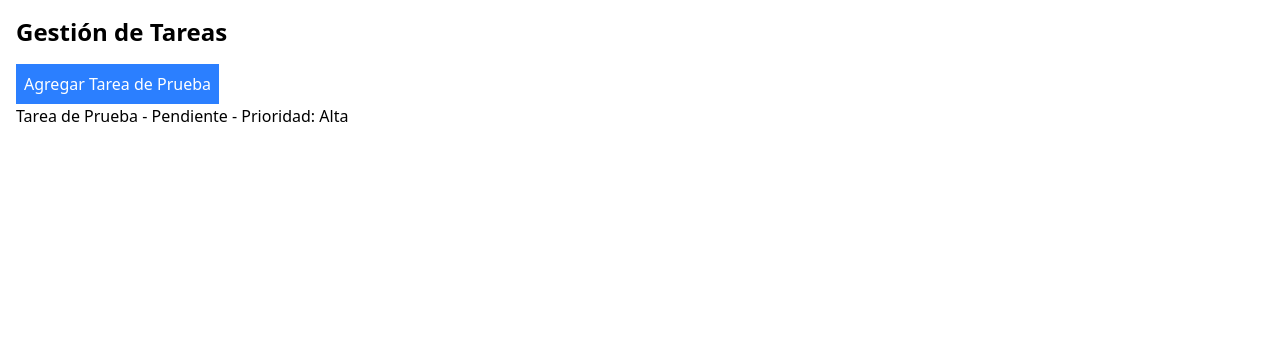
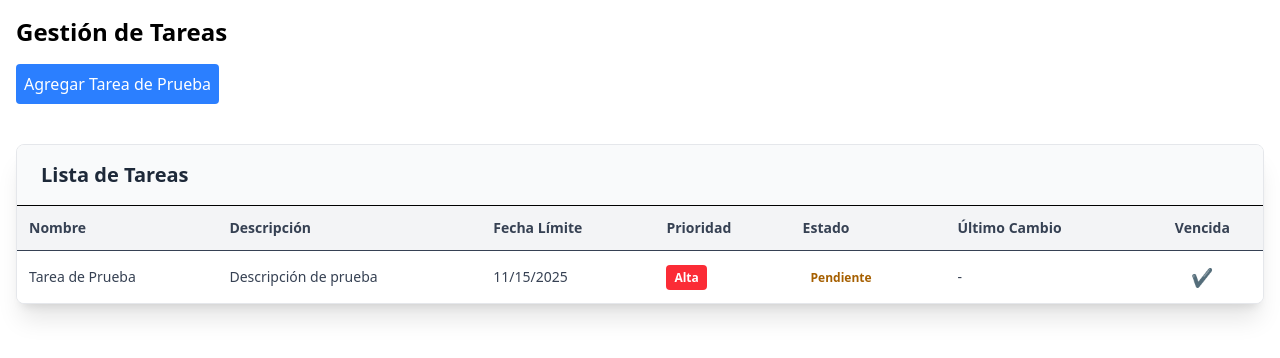
Before and after one commit to JasonHN06/G3-GestionDeTareas-T50, a React (Vite) app: page / in a window 1280 px wide. Both pictures are taken after a click on the button "Agregar Tarea de Prueba". Shown: the top 358 px of the page. Built offline with nearby package versions, Linux system fonts and the light colour scheme.

Commit message:
UI lista de tareas: implementación completa, estilos y soporte de campo 'vencida'

```diff
--- a/src/App.tsx
+++ b/src/App.tsx
@@ -1,15 +1,16 @@
 import { useTasks } from "./hooks/useTask";
 import { ordenarTareasPorFechaYPrioridad, marcarTareasVencidas } from "./utils/TaskLogic";
+import TaskList from "./components/TaskList";
 
 function App() {
   const { tasks, addTask } = useTasks();
 
   const handleAddTestTask = () => {
     addTask({
-      nombre: 'Tarea de Prueba',
-      descripcion: 'Descripción de prueba',
-      fechaLimite: new Date('2025-11-15'),
-      prioridad: 'Alta',
+      nombre: "Tarea de Prueba",
+      descripcion: "Descripción de prueba",
+      fechaLimite: new Date("2025-11-15"),
+      prioridad: "Alta",
     });
   };
 
@@ -19,19 +20,16 @@ function App() {
   return (
     <div className="p-4">
       <h1 className="text-2xl font-bold">Gestión de Tareas</h1>
-      <button onClick={handleAddTestTask} className="bg-blue-500 text-white p-2 mt-4">
+
+      <button
+        onClick={handleAddTestTask}
+        className="bg-blue-500 text-white p-2 mt-4 rounded"
+      >
         Agregar Tarea de Prueba
       </button>
-      <ul>
-        {tareasParaMostrar.map((task) => (
-          <li key={task.id} className={task.vencida ? "bg-red-200" : ""}>
-            {task.nombre} - {task.estado} - Prioridad: {task.prioridad}
-            {task.vencida && task.estado === "Pendiente" && (
-              <span className="text-red-700 font-bold ml-2">Pendiente Vencida</span>
-            )}
-          </li>
-        ))}
-      </ul>
+
+      {/* AQUÍ VA TU COMPONENTE PROFESIONAL */}
+      <TaskList tasks={tareasParaMostrar} />
     </div>
   );
 }
--- /dev/null
+++ b/src/components/TaskList.tsx
@@ -0,0 +1,100 @@
+import type { Task } from "../types/task";
+
+interface Props {
+  tasks: Task[];
+}
+
+export default function TaskList({ tasks }: Props) {
+  return (
+    <div className="mt-10">
+      <div className="bg-white shadow-xl rounded-lg border border-gray-200 overflow-hidden">
+
+        {/* Encabezado */}
+        <div className="px-6 py-4 border-b bg-gray-50">
+          <h2 className="text-xl font-semibold text-gray-800">
+            Lista de Tareas
+          </h2>
+        </div>
+
+        {/* Tabla */}
+        <div className="overflow-x-auto">
+          <table className="min-w-full text-sm text-gray-700">
+            <thead className="bg-gray-100 text-gray-700">
+              <tr>
+                <th className="p-3 text-left font-semibold">Nombre</th>
+                <th className="p-3 text-left font-semibold">Descripción</th>
+                <th className="p-3 text-left font-semibold">Fecha Límite</th>
+                <th className="p-3 text-left font-semibold">Prioridad</th>
+                <th className="p-3 text-left font-semibold">Estado</th>
+                <th className="p-3 text-left font-semibold">Último Cambio</th>
+                <th className="p-3 text-center font-semibold">Vencida</th>
+              </tr>
+            </thead>
+
+            <tbody>
+              {tasks.map((task, index) => {
+                const isVencida = task.vencida && task.estado === "Pendiente";
+
+                return (
+                  <tr
+                    key={task.id}
+                    className={`border-t transition ${
+                      isVencida
+                        ? "bg-red-100"
+                        : index % 2 === 0
+                        ? "bg-white"
+                        : "bg-gray-50"
+                    } hover:bg-gray-100`}
+                  >
+                    <td className="p-3">{task.nombre}</td>
+                    <td className="p-3">{task.descripcion}</td>
+                    <td className="p-3">
+                      {new Date(task.fechaLimite).toLocaleDateString()}
+                    </td>
+
+                    <td className="p-3">
+                      <span
+                        className={`px-2 py-1 rounded text-white text-xs font-bold ${
+                          task.prioridad === "Alta"
+                            ? "bg-red-500"
+                            : task.prioridad === "Media"
+                            ? "bg-yellow-500"
+                            : "bg-green-600"
+                        }`}
+                      >
+                        {task.prioridad}
+                      </span>
+                    </td>
+
+                    <td className="p-3 font-medium">
+                      {task.estado === "Pendiente" ? (
+                        <span className="text-yellow-700 px-2 py-1 rounded text-xs font-bold">
+                          Pendiente
+                        </span>
+                      ) : (
+                        <span className="text-green-700 px-2 py-1 rounded text-xs font-bold">
+                          Completada
+                        </span>
+                      )}
+                    </td>
+
+                    <td className="p-3">
+                      {task.fechaUltimoCambio
+                        ? new Date(task.fechaUltimoCambio).toLocaleString()
+                        : "-"}
+                    </td>
+
+                    <td className="p-3 text-center font-bold text-lg">
+                      {isVencida ? "⚠️" : "✔️"}
+                    </td>
+                  </tr>
+                );
+              })}
+            </tbody>
+          </table>
+        </div>
+
+      </div>
+    </div>
+  );
+}
--- a/src/types/task.ts
+++ b/src/types/task.ts
@@ -1,9 +1,10 @@
 export interface Task {
-    id: string;
-    nombre: string;
-    descripcion: string;
-    fechaLimite: Date;
-    estado: 'Pendiente' | 'Completada';
-    prioridad: 'Alta' | 'Media' | 'Baja';
-    fechaUltimoCambio: Date | null;
+  id: string;
+  nombre: string;
+  descripcion: string;
+  fechaLimite: Date;
+  prioridad: string;
+  estado: string;
+  fechaUltimoCambio?: Date;
+  vencida?: boolean;  // <- AGREGAR ESTO
 }
```
